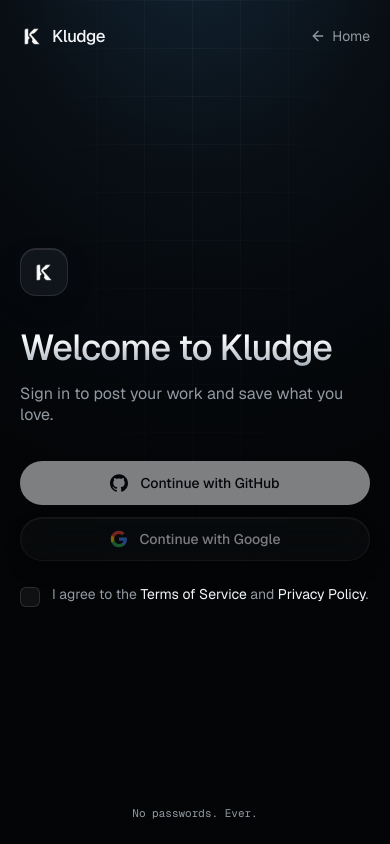
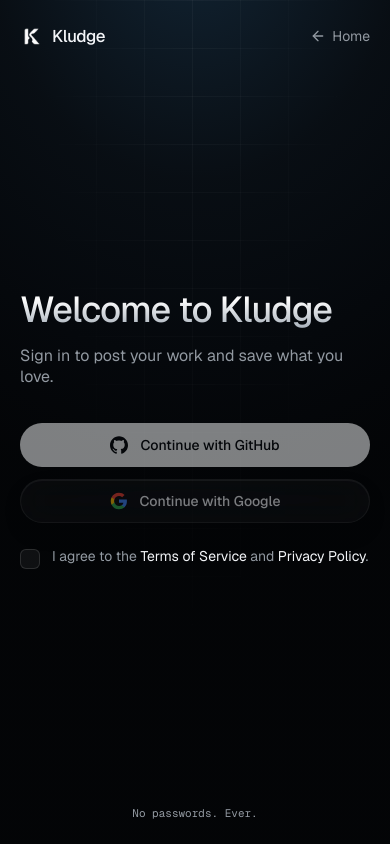
Before and after one commit to Abdull247/KludgeWeb, a Next.js app: page /auth in a window 390 px wide. Built offline with nearby package versions, Linux system fonts and the light colour scheme.

Commit message:
style: drop mobile menu hint and auth logo mark
Remove the ~/kludge/menu label from the mobile drawer and the logo container above the auth heading.

```diff
--- a/app/auth/auth.module.css
+++ b/app/auth/auth.module.css
@@ -54,16 +54,7 @@
   animation: fade-up 0.6s ease both;
 }
 
-.markWrap {
-  display: grid;
-  height: 3rem;
-  width: 3rem;
-  place-items: center;
-  border-radius: 1rem;
-}
-
 .title {
-  margin-top: 1.75rem;
   font-size: 2.25rem;
   font-weight: 500;
   letter-spacing: -0.025em;
--- a/app/auth/page.tsx
+++ b/app/auth/page.tsx
@@ -2,7 +2,7 @@
 
 import { useState } from "react";
 import Link from "next/link";
-import { Logo, LogoMark } from "@/components/Logo";
+import { Logo } from "@/components/Logo";
 import { ArrowLeft, Check, Github, Star, GoogleIcon } from "@/components/Icons";
 import { ComingSoonToast, useComingSoonToast } from "@/components/Toast";
 import styles from "./auth.module.css";
@@ -33,9 +33,6 @@
 
         <div className={styles.body}>
           <div className={styles.intro}>
-            <div className={`glass ${styles.markWrap}`}>
-              <LogoMark />
-            </div>
             <h1 className={`text-gradient ${styles.title}`}>Welcome to Kludge</h1>
             <p className={styles.sub}>Sign in to post your work and save what you love.</p>
           </div>
--- a/components/Navbar.tsx
+++ b/components/Navbar.tsx
@@ -78,7 +78,6 @@
         aria-hidden={!open}
       >
         <div className={`grid-lines ${styles.overlayGrid}`} />
-        <p className={`font-mono ${styles.overlayHint}`}>~/kludge/menu</p>
         <ul className={styles.overlayList}>
           {NAV.map((n, i) => (
             <li
```
Also changed, not shown: components/Navbar.module.css (+0 -9 lines).
